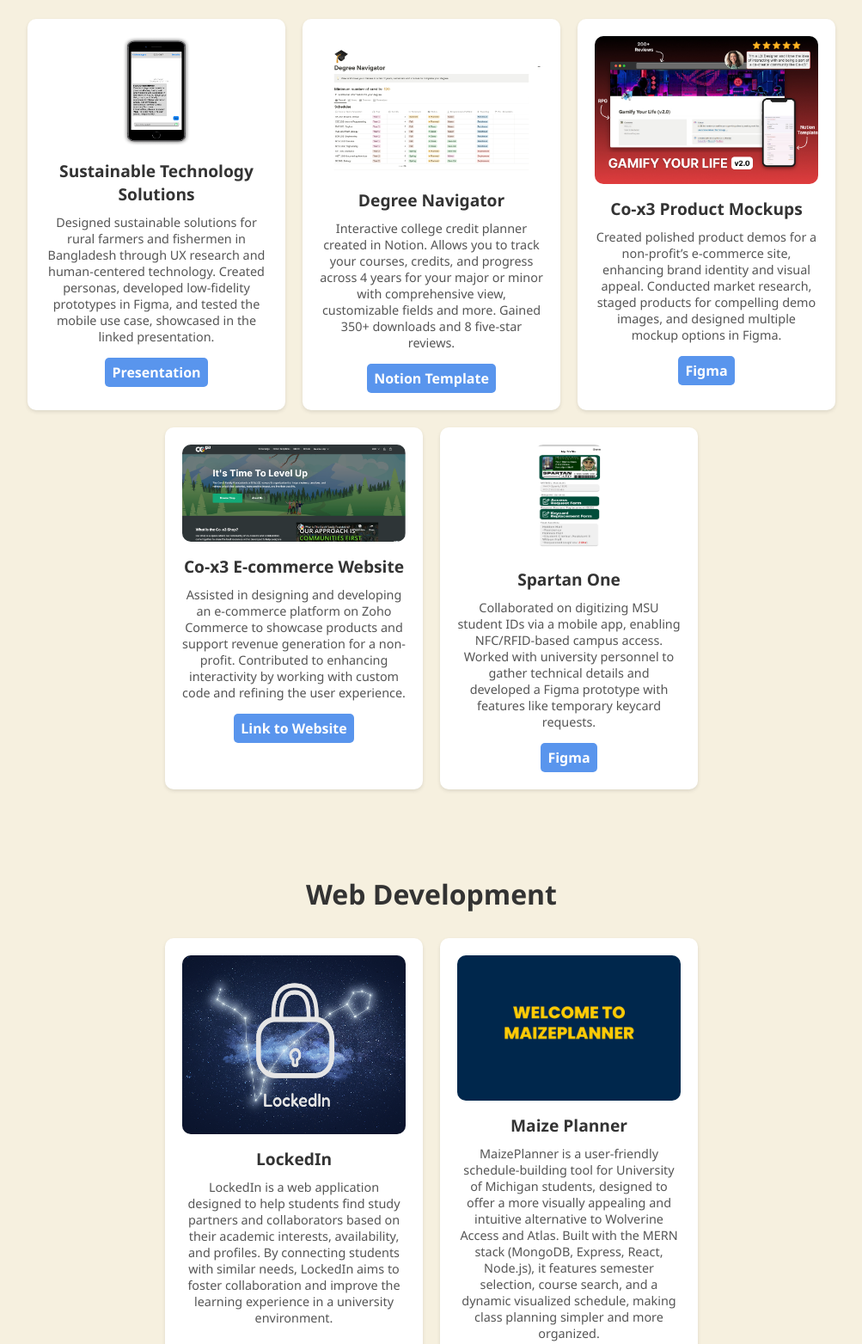
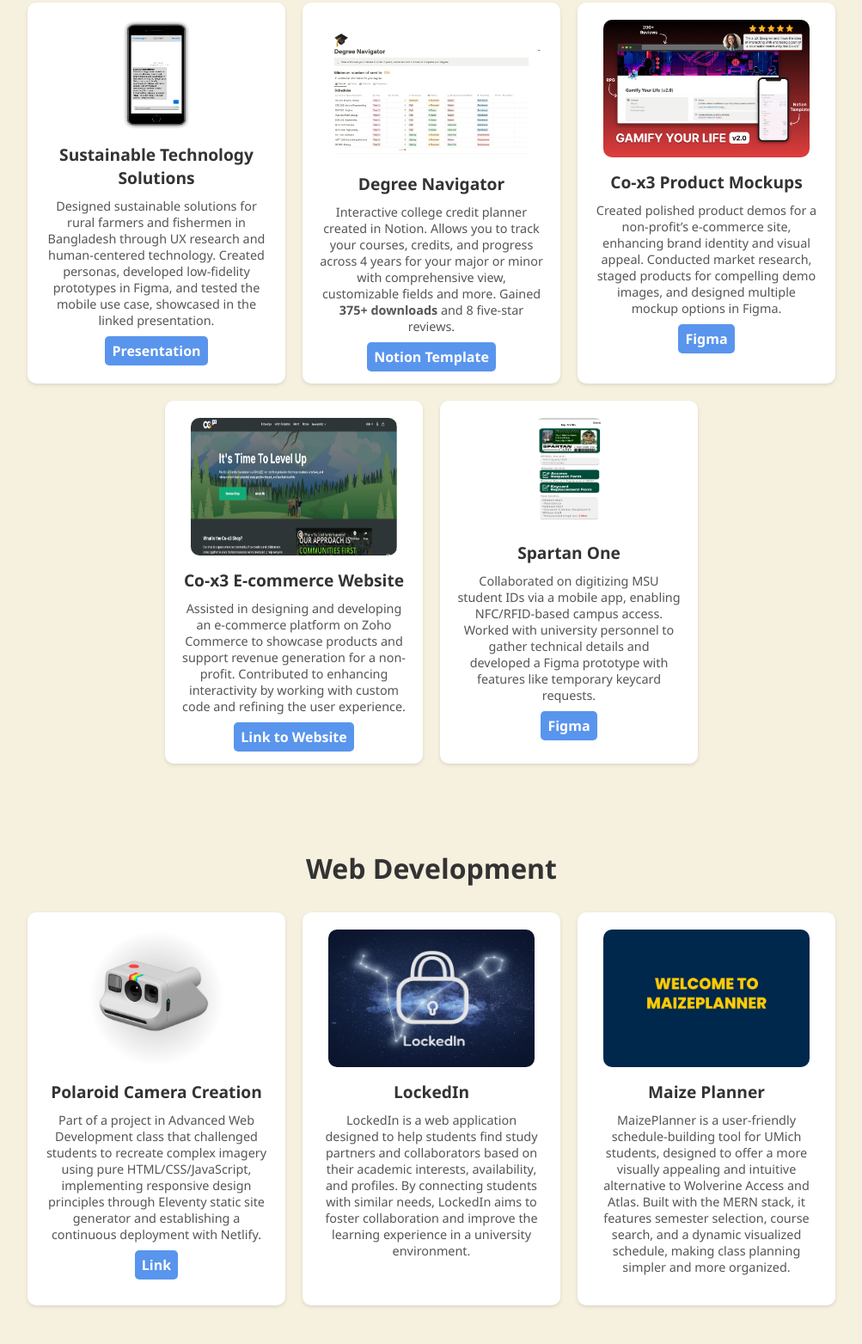
Before and after one commit to Saikeertanagubbala/portfolio-website, a website: page src/pages/projects.html in a window 1280 px wide. Shown: the part 1005-2568 px from the top of the page at 86% size, without its empty margins (138-1141 px from the left). Drawn offline with Linux system fonts and the light colour scheme.

Commit message:
project edits

```diff
--- a/src/pages/projects.html
+++ b/src/pages/projects.html
@@ -24,12 +24,12 @@
                 <div class="projects-grid" id="data-science">
                     <div class="project-item">
                         <h3>SCC Grid Search Optimization</h3>
-                        <p>Collaborated with a team to optimize SimplyCellCounter (SCC) for automated cell quantification. Using grid search in Python, we fine-tuned parameters and improved accuracy across diverse datasets. Our work attempted to streamline SCC’s usability by addressing variability in tissue and image quality, and gave us insights on further refinements.</p>
+                        <p>Collaborated with a team to optimize SimplyCellCounter (SCC) for automated cell quantification. Using grid search in Python, we fine-tuned parameters and improved accuracy across diverse datasets. Our work attempted to streamline SCC’s usability by addressing variability in tissue and image quality.</p>
                         <p>Note: Being reworked for documentation.</p>
                     </div>
                     <div class="project-item">
                         <h3>Alzheimer's Research Project</h3>
-                        <p>Performed demographic data analysis on Alzheimer's disease prevalence and demographic disparities using Python, pandas, and matplotlib. Developed data cleaning and visualization skills while working with large healthcare datasets from the CDC, demonstrating proficiency in exploratory data analysis and statistical modeling for public health research.</p>
+                        <p>Performed demographic data analysis on Alzheimer's disease prevalence and demographic disparities using Python, pandas, and matplotlib. Developed data cleaning and visualization skills while working with large healthcare datasets from the CDC, demonstrating proficiency in EDA and statistical modeling for public health research.</p>
                         <p>Note: Being reworked for documentation.</p>
                     </div>
                     <div class="project-item">
@@ -59,17 +59,17 @@
                     <div class="project-item">
                         <img src="notion.jpg" alt="Degree Navigator Thumbnail">
                         <h3>Degree Navigator</h3>
-                        <p>Interactive college credit planner created in Notion. Allows you to track your courses, credits, and progress across 4 years for your major or minor with comprehensive view, customizable fields and more. Gained 350+ downloads and 8 five-star reviews.</p>
+                        <p>Interactive college credit planner created in Notion. Allows you to track your courses, credits, and progress across 4 years for your major or minor with comprehensive view, customizable fields and more. Gained <strong>375+ downloads</strong> and 8 five-star reviews.</p>
                         <a href="https://kgubbala.notion.site/Degree-Navigator-15d01a3e6800800884f9e86cea0d125d?pvs=4" target="_blank">Notion Template</a>
                     </div>
                     <div class="project-item">
-                        <img src="Cox3 mockup.jpg" alt="Mockup">
+                        <img src="Cox3 mockup.jpg" style="width:15em; height:10em;" alt="Mockup">
                         <h3>Co-x3 Product Mockups</h3>
                         <p>Created polished product demos for a non-profit’s e-commerce site, enhancing brand identity and visual appeal. Conducted market research, staged products for compelling demo images, and designed multiple mockup options in Figma.</p>
                         <a href="https://www.figma.com/design/A51bcSYu5AVwh0SaaIO2Cl/Design-Ideas?node-id=0-1&t=SznbBGgSlKm2r5wX-1" target="_blank">Figma</a>
                     </div>
                     <div class="project-item">
-                        <img src="e-commerce.png" alt="e-commerce thumbnail">
+                        <img src="e-commerce.png" style="width:15em; height:10em;" alt="e-commerce thumbnail">
                         <h3>Co-x3 E-commerce Website</h3>
                         <p>Assisted in designing and developing an e-commerce platform on Zoho Commerce to showcase products and support revenue generation for a non-profit. Contributed to enhancing interactivity by working with custom code and refining the user experience.</p>
                         <a href="https://shop.x3.family/" target="_blank">Link to Website</a>
@@ -89,14 +89,20 @@
             <div class="projects-container">
                 <div class="projects-grid" id="web-development">
                     <div class="project-item">
-                        <img src="LockedIn.png" alt="LockedIn Thumbnail">
+                        <img src="polaroid.png" style="width:10em; height:10em;" alt="Polaroid Thumbnail">
+                        <h3>Polaroid Camera Creation</h3>
+                        <p>Part of a project in Advanced Web Development class that challenged students to recreate complex imagery using pure HTML/CSS/JavaScript, implementing responsive design principles through Eleventy static site generator and establishing a continuous deployment with Netlify.</p>
+                        <a href="https://polaroid-camera-creation.netlify.app/" target="_blank">Link</a>
+                    </div>
+                    <div class="project-item">
+                        <img src="LockedIn.png" style="width:15em; height:10em;" alt="LockedIn Thumbnail">
                         <h3>LockedIn</h3>
                         <p>LockedIn is a web application designed to help students find study partners and collaborators based on their academic interests, availability, and profiles. By connecting students with similar needs, LockedIn aims to foster collaboration and improve the learning experience in a university environment.</p>
                     </div>
                     <div class="project-item">
-                        <img src="maizeplanner.png" alt="maizeplanner Thumbnail">
+                        <img src="maizeplanner.png" style="width:15em; height:10em;" alt="maizeplanner Thumbnail">
                         <h3>Maize Planner</h3>
-                        <p>MaizePlanner is a user-friendly schedule-building tool for University of Michigan students, designed to offer a more visually appealing and intuitive alternative to Wolverine Access and Atlas. Built with the MERN stack (MongoDB, Express, React, Node.js), it features semester selection, course search, and a dynamic visualized schedule, making class planning simpler and more organized.</p>
+                        <p>MaizePlanner is a user-friendly schedule-building tool for UMich students, designed to offer a more visually appealing and intuitive alternative to Wolverine Access and Atlas. Built with the MERN stack, it features semester selection, course search, and a dynamic visualized schedule, making class planning simpler and more organized.</p>
                     </div>
                 </div>
             </div>
--- a/src/styles/projects.css
+++ b/src/styles/projects.css
@@ -1,4 +1,3 @@
-/* Navbar styling */
 nav {
     background-color: #344966;
     top: 0;
@@ -90,7 +89,6 @@
 }
 
 .project-item a {
-    display: inline-block;
     padding: 6px 8px;
     background-color: #5995ED;
     color: white;
```
Also changed, not shown: src/pages/polaroid.png (added).
